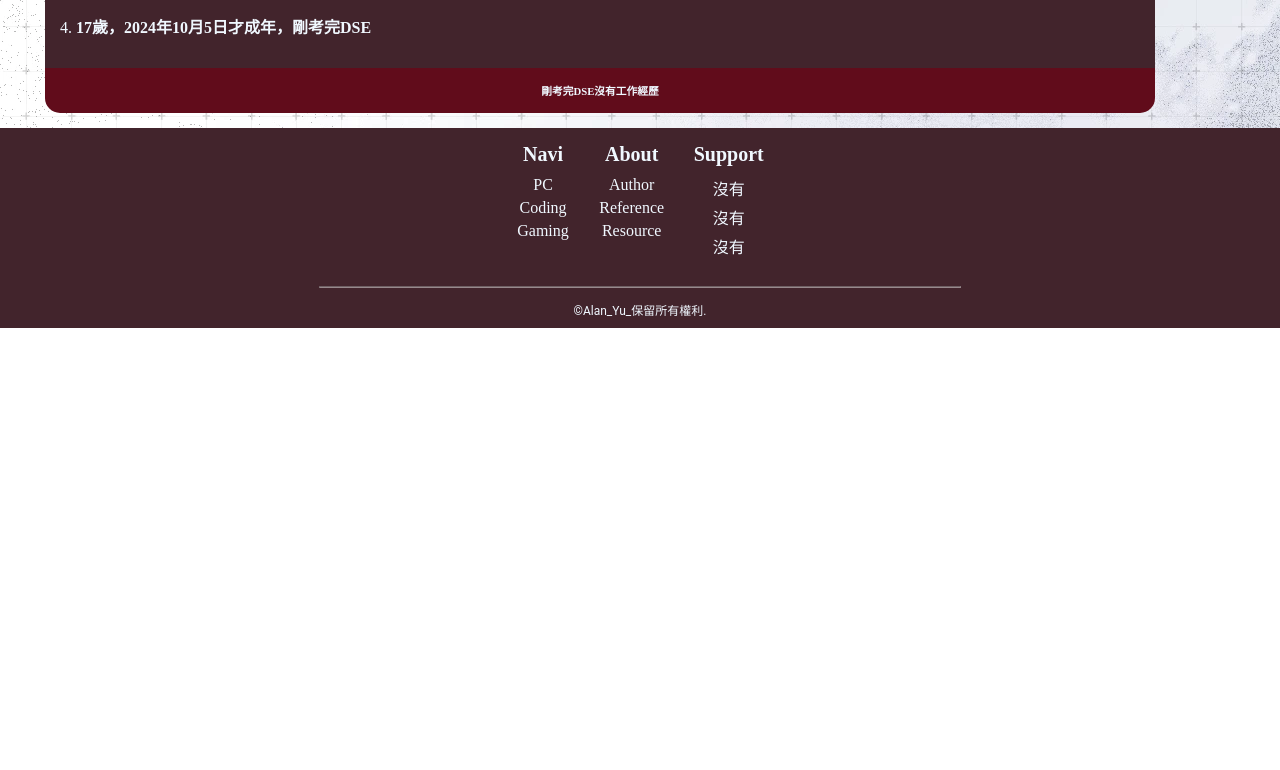
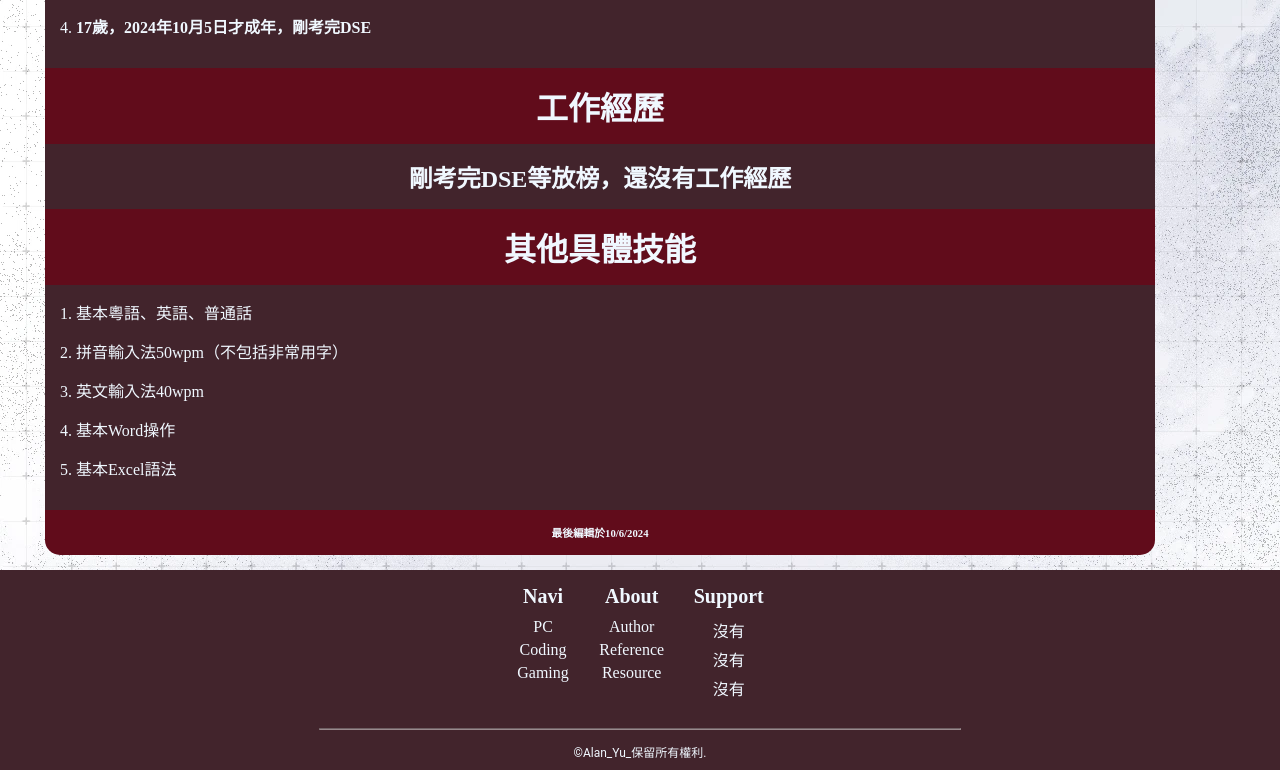
Before and after one commit to HKPooPoo/HKPooPoo.github.io, a plain HTML site: page html/myCV.html in a window 1280 px wide. Shown: the part 1136-1906 px from the top of the page. Before the commit the page ends 1464 px from the top, so only its background shows below. Drawn offline with Linux system fonts and the light colour scheme; a web font is replaced by a local one.

Commit message:
Update myCV.html

```diff
--- a/html/myCV.html
+++ b/html/myCV.html
@@ -132,8 +132,26 @@
                     <li><b>17歲，2024年10月5日才成年，剛考完DSE</b></li>
                 </ol>
             </div>
+            <div class="CV-table-body-1">
+                <h1>工作經歷</h1>
+            </div>
+            <div class="CV-table-body-2">
+                <h2 style="text-align: center;">剛考完DSE等放榜，還沒有工作經歷</h2>
+            </div>
+            <div class="CV-table-body-1">
+                <h1>其他具體技能</h1>
+            </div>
+            <div class="CV-table-body-2">
+                <ol>
+                    <li>基本粵語、英語、普通話</li>
+                    <li>拼音輸入法50wpm（不包括非常用字）</li>
+                    <li>英文輸入法40wpm</li>
+                    <li>基本Word操作</li>
+                    <li>基本Excel語法</li>
+                </ol>
+            </div>
             <div class="CV-table-butt-0">
-                <h6>剛考完DSE沒有工作經歷</h6>
+                <h6>最後編輯於10/6/2024</h6>
             </div>
         </div>
         <div class="footer item">
```
